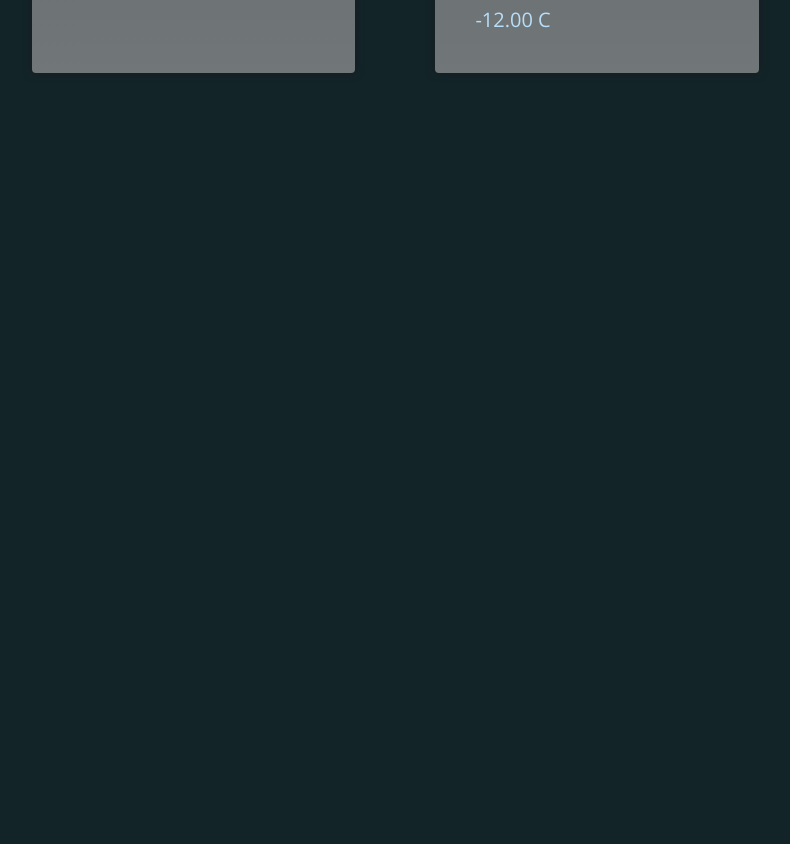
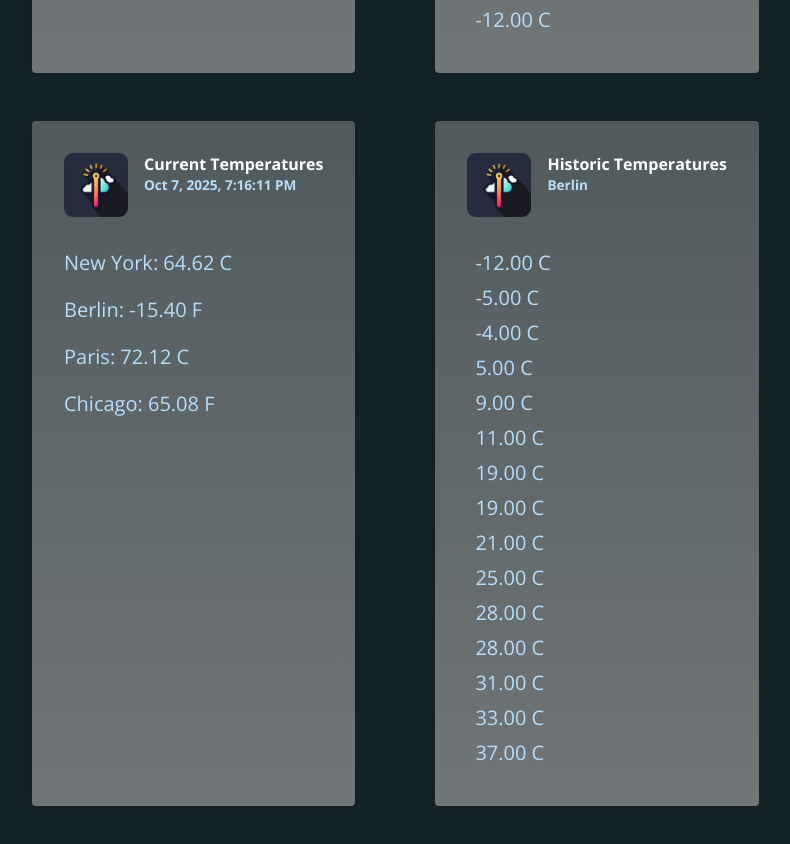
Before and after one commit to MSaqib123/section-8-angular-project, an Angular app: page / in a window 1280 px wide. Shown: the part 660-1504 px from the top of the page, without its empty margins (168-958 px from the left). Before the commit the page ends 800 px from the top, so only its background shows below. Built offline with nearby package versions, Linux system fonts and the light colour scheme.

Commit message:
12. Pipe Limitations & When Not To Use Them

```diff
--- a/src/app/app.component.html
+++ b/src/app/app.component.html
@@ -290,3 +290,42 @@
 </main>
 
 <!-- #endregion -->
+
+
+
+
+
+<!-- #region   12. Pipe Limitations & When Not To Use Them -->
+<main>
+  <article class="temperatures">
+    <header>
+      <img src="temp-icon.png" alt="Thermometer icon" />
+      <div>
+        <h2>Current Temperatures</h2>
+        <p>{{ currentDate | date:'medium' }}</p>
+      </div>
+    </header>
+    <p>New York: {{ currentTemperaturs.newYork | temp:'cel':'fah'  }}</p>
+    <p>Berlin: {{ currentTemperaturs.berlin | temp:'fah':'cel' }}</p>
+    <p>Paris: {{ currentTemperaturs.paris | temp:'cel' }}</p>
+    <p>Chicago: {{ currentTemperaturs.chicago | temp:'fah'}}</p>
+  </article>
+
+  <article class="temperatures">
+    <header>
+      <img src="temp-icon.png" alt="Thermometer icon" />
+      <div>
+        <h2>Historic Temperatures</h2>
+        <p>Berlin</p>
+      </div>
+    </header>
+    <ul>
+      <!-- @for (temperature of historicTemperatures | sort; track temperature) { -->
+      @for (temperature of historicTemperatures; track temperature) {
+      <li (click)="onReset($index)">{{ temperature | temp:'cel' }}</li>
+      }
+    </ul>
+  </article>
+</main>
+
+<!-- #endregion -->
--- a/src/app/app.component.ts
+++ b/src/app/app.component.ts
@@ -141,6 +141,47 @@
 
 //#region  11. Pure & Impure Pipes
 
+// import { DatePipe, DecimalPipe } from '@angular/common';
+// import { Component } from '@angular/core';
+// import { RouterOutlet } from '@angular/router';
+// import { TemperaturePipe } from './temperature.pipe';
+// import { SortPipe } from './sort.pipe';
+
+// @Component({
+//   selector: 'app-root',
+//   imports: [RouterOutlet,DatePipe,DecimalPipe,TemperaturePipe,SortPipe],
+//   templateUrl: './app.component.html',
+//   styleUrl: './app.component.css'
+// })
+// export class AppComponent {
+//   currentDate = new Date();
+//   currentTemperaturs = {
+//     berlin: 4.2749812,
+//     newYork: 18.1214,
+//     paris: 72.1209001,
+//     chicago: 65.0775238,
+//   };
+
+//   historicTemperatures = [
+//     25, 37, 19, -4, 28, 21, 19, 28, 33, 31, 9, 11, 5, -12, -5,
+//   ];
+
+//   onReset(index: number) {
+//     this.historicTemperatures[index] = 18;
+//     // const newTemps = [...this.historicTemperatures]
+//     // newTemps[index] =18;
+//     // this.historicTemperatures = newTemps;
+//   }
+// }
+
+//#endregion
+
+
+
+
+
+//#region  12. Pipe Limitations & When Not To Use Them
+
 import { DatePipe, DecimalPipe } from '@angular/common';
 import { Component } from '@angular/core';
 import { RouterOutlet } from '@angular/router';
@@ -166,11 +207,12 @@ export class AppComponent {
     25, 37, 19, -4, 28, 21, 19, 28, 33, 31, 9, 11, 5, -12, -5,
   ];
 
+  constructor() {
+    this.historicTemperatures.sort((a,b) => a>b? 1: -1);
+  }
+
   onReset(index: number) {
     this.historicTemperatures[index] = 18;
-    // const newTemps = [...this.historicTemperatures]
-    // newTemps[index] =18;
-    // this.historicTemperatures = newTemps;
   }
 }
 
```
